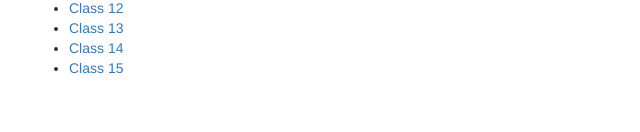
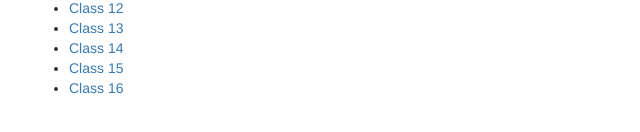
Before and after one commit to JohnPalmer/GSRM2018-Slides, a plain HTML site: page index.html in a window 1280 px wide. Shown: the part 292-424 px from the top of the page, 26-666 px from the left. Drawn offline with nearby package versions, Linux system fonts and the light colour scheme.

Commit message:
class 16

```diff
--- a/index.html
+++ b/index.html
@@ -53,8 +53,8 @@
         <li><a href="class13">Class 13</a></li>
        <li><a href="class14">Class 14</a></li>
    <li><a href="class15">Class 15</a></li>
-    <!--     <li><a href="class16">Class 16</a></li>
-      <li><a href="class17">Class 17</a></li>
+     <li><a href="class16">Class 16</a></li>
+    <!--      <li><a href="class17">Class 17</a></li>
       <li><a href="class18">Class 18</a></li> -->
              </ul>
 
```
